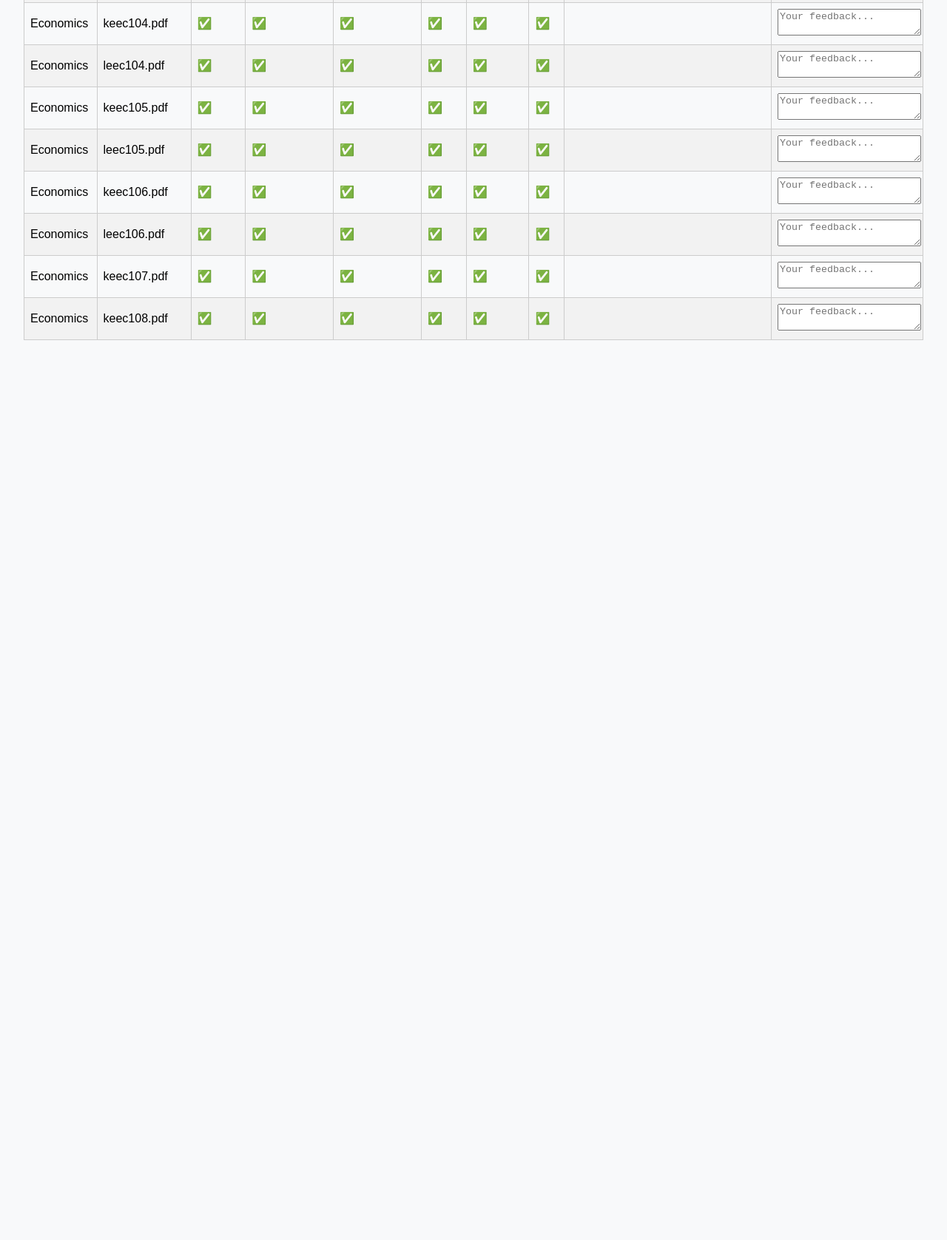
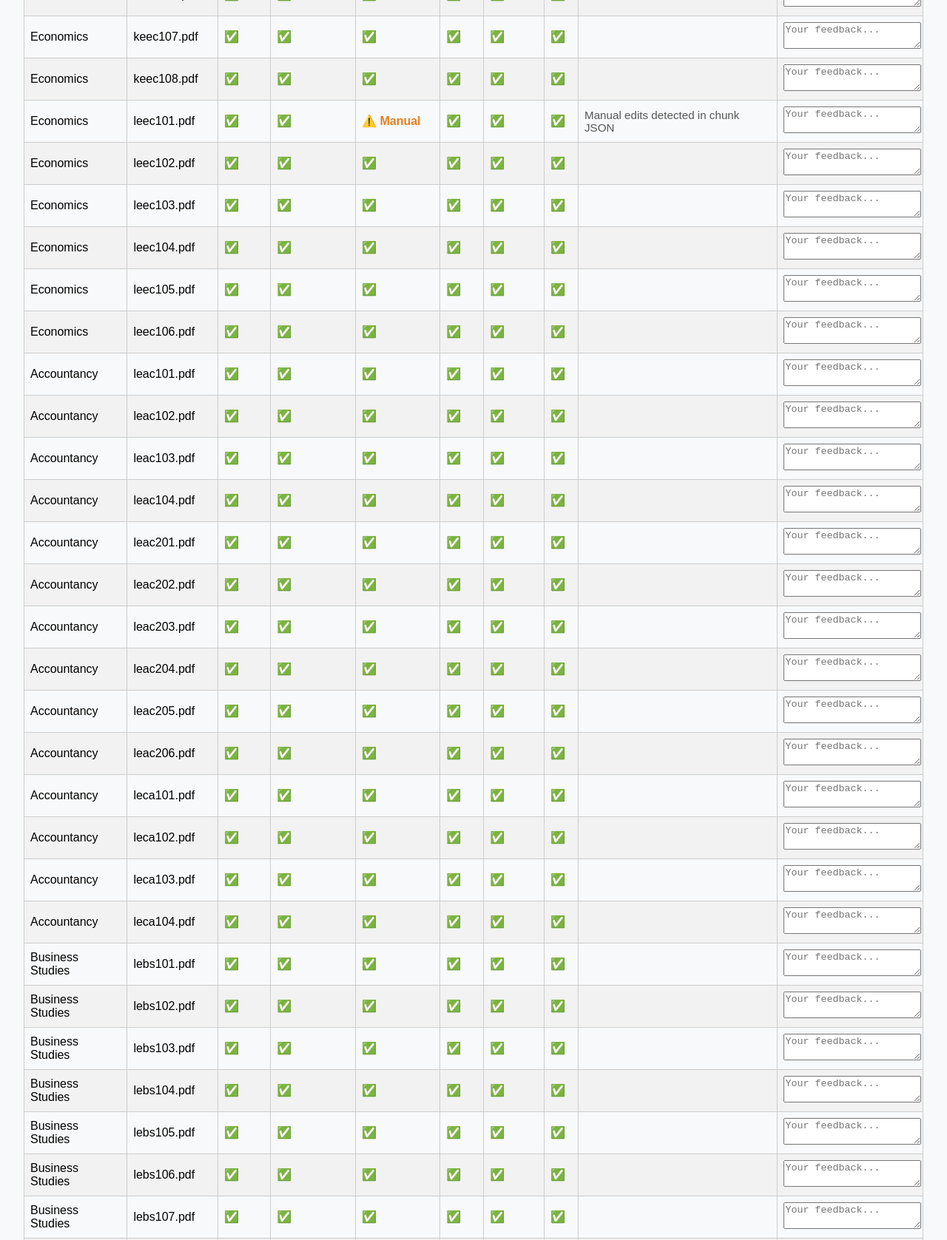
Before and after one commit to SunenaB3504/Commerce-gpt5, a plain HTML site: page web/uat-ingestion.html in a window 1280 px wide. Shown: the part 543-2220 px from the top of the page at 74% size. Before the commit the page ends 1035 px from the top, so only its background shows below. Drawn offline with Linux system fonts and the light colour scheme.

Commit message:
Day 3, sprint 3 completed,

```diff
--- a/web/uat-ingestion.html
+++ b/web/uat-ingestion.html
@@ -64,23 +64,50 @@
   <div id="save-status"></div>
 
   <script>
-    // Example data (replace with dynamic fetch if needed)
+    // Expanded data: Economics, Accountancy, Business Studies
     const files = [
+      // Economics
       {subject: 'Economics', pdf: 'keec101.pdf', chunkCount: 28, manual: false},
-      {subject: 'Economics', pdf: 'leec101.pdf', chunkCount: 22, manual: true},
       {subject: 'Economics', pdf: 'keec102.pdf', chunkCount: 47, manual: false},
-      {subject: 'Economics', pdf: 'leec102.pdf', chunkCount: 81, manual: false},
       {subject: 'Economics', pdf: 'keec103.pdf', chunkCount: 43, manual: false},
-      {subject: 'Economics', pdf: 'leec103.pdf', chunkCount: 47, manual: false},
       {subject: 'Economics', pdf: 'keec104.pdf', chunkCount: 35, manual: false},
-      {subject: 'Economics', pdf: 'leec104.pdf', chunkCount: 34, manual: false},
       {subject: 'Economics', pdf: 'keec105.pdf', chunkCount: 38, manual: false},
-      {subject: 'Economics', pdf: 'leec105.pdf', chunkCount: 53, manual: false},
       {subject: 'Economics', pdf: 'keec106.pdf', chunkCount: 45, manual: false},
-      {subject: 'Economics', pdf: 'leec106.pdf', chunkCount: 53, manual: false},
       {subject: 'Economics', pdf: 'keec107.pdf', chunkCount: 39, manual: false},
       {subject: 'Economics', pdf: 'keec108.pdf', chunkCount: 35, manual: false},
-      // Add Accountancy and Business Studies files here...
+      {subject: 'Economics', pdf: 'leec101.pdf', chunkCount: 22, manual: true},
+      {subject: 'Economics', pdf: 'leec102.pdf', chunkCount: 81, manual: false},
+      {subject: 'Economics', pdf: 'leec103.pdf', chunkCount: 47, manual: false},
+      {subject: 'Economics', pdf: 'leec104.pdf', chunkCount: 34, manual: false},
+      {subject: 'Economics', pdf: 'leec105.pdf', chunkCount: 53, manual: false},
+      {subject: 'Economics', pdf: 'leec106.pdf', chunkCount: 53, manual: false},
+      // Accountancy
+      {subject: 'Accountancy', pdf: 'leac101.pdf', chunkCount: 0, manual: false},
+      {subject: 'Accountancy', pdf: 'leac102.pdf', chunkCount: 0, manual: false},
+      {subject: 'Accountancy', pdf: 'leac103.pdf', chunkCount: 0, manual: false},
+      {subject: 'Accountancy', pdf: 'leac104.pdf', chunkCount: 0, manual: false},
+      {subject: 'Accountancy', pdf: 'leac201.pdf', chunkCount: 0, manual: false},
+      {subject: 'Accountancy', pdf: 'leac202.pdf', chunkCount: 0, manual: false},
+      {subject: 'Accountancy', pdf: 'leac203.pdf', chunkCount: 0, manual: false},
+      {subject: 'Accountancy', pdf: 'leac204.pdf', chunkCount: 0, manual: false},
+      {subject: 'Accountancy', pdf: 'leac205.pdf', chunkCount: 0, manual: false},
+      {subject: 'Accountancy', pdf: 'leac206.pdf', chunkCount: 0, manual: false},
+      {subject: 'Accountancy', pdf: 'leca101.pdf', chunkCount: 0, manual: false},
+      {subject: 'Accountancy', pdf: 'leca102.pdf', chunkCount: 0, manual: false},
+      {subject: 'Accountancy', pdf: 'leca103.pdf', chunkCount: 0, manual: false},
+      {subject: 'Accountancy', pdf: 'leca104.pdf', chunkCount: 0, manual: false},
+      // Business Studies
+      {subject: 'Business Studies', pdf: 'lebs101.pdf', chunkCount: 0, manual: false},
+      {subject: 'Business Studies', pdf: 'lebs102.pdf', chunkCount: 0, manual: false},
+      {subject: 'Business Studies', pdf: 'lebs103.pdf', chunkCount: 0, manual: false},
+      {subject: 'Business Studies', pdf: 'lebs104.pdf', chunkCount: 0, manual: false},
+      {subject: 'Business Studies', pdf: 'lebs105.pdf', chunkCount: 0, manual: false},
+      {subject: 'Business Studies', pdf: 'lebs106.pdf', chunkCount: 0, manual: false},
+      {subject: 'Business Studies', pdf: 'lebs107.pdf', chunkCount: 0, manual: false},
+      {subject: 'Business Studies', pdf: 'lebs108.pdf', chunkCount: 0, manual: false},
+      {subject: 'Business Studies', pdf: 'lebs201.pdf', chunkCount: 0, manual: false},
+      {subject: 'Business Studies', pdf: 'lebs202.pdf', chunkCount: 0, manual: false},
+      {subject: 'Business Studies', pdf: 'lebs203.pdf', chunkCount: 0, manual: false},
     ];
     const steps = ['Upload', 'Parse/Chunk', 'Chunk JSON', 'Index', 'Manifest', 'Log'];
     function statusCell(ok=true, manual=false) {
```
Also changed, not shown: 1 other file.
